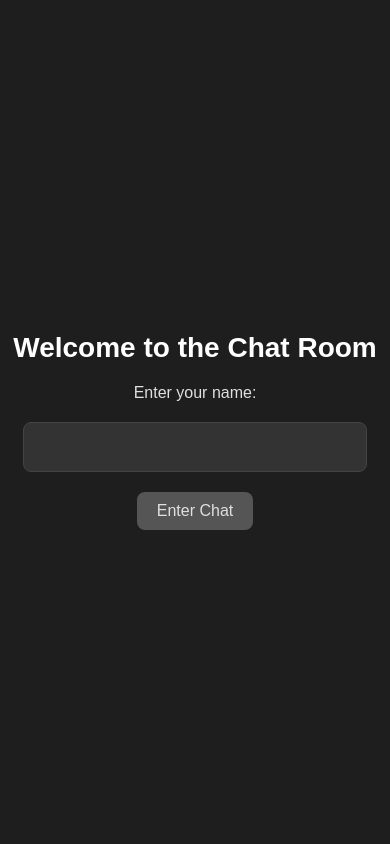
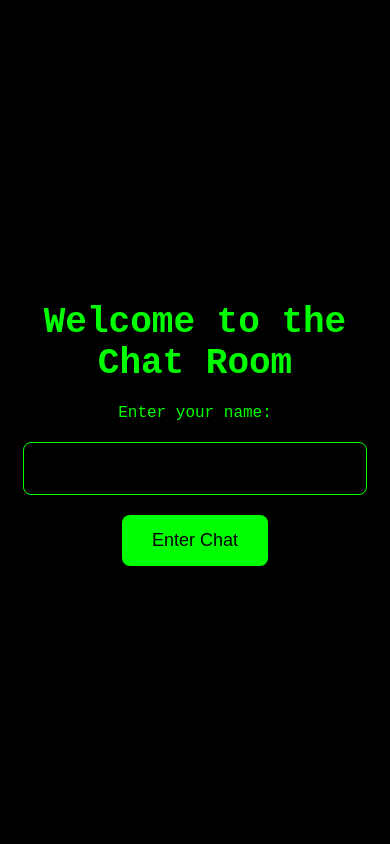
Before and after one commit to vjaykr/Chat-Application, a Flask app: page / in a window 390 px wide. Run offline with Flask 3, Linux system fonts and the light colour scheme.

Commit message:
kali theme

```diff
--- a/static/style.css
+++ b/static/style.css
@@ -5,9 +5,9 @@ html, body {
     height: 100%;
     width: 100%;
     overflow: hidden;
-    font-family: Arial, sans-serif;
-    background-color: #121212; /* Dark background color */
-    color: #e0e0e0; /* Light text color */
+    font-family: 'Courier New', Courier, monospace; /* Monospace font for a terminal feel */
+    background-color: #000000; /* Black background color */
+    color: #00ff00; /* Bright green text color */
 }
 
 /* Login Screen (index.html) */
@@ -16,7 +16,7 @@ html, body {
     justify-content: center;
     align-items: center;
     height: 100%;
-    background-color: #1e1e1e; /* Dark background color for the container */
+    background-color: #000000; /* Black background color for the container */
     flex-direction: column;
     text-align: center;
 }
@@ -24,7 +24,7 @@ html, body {
 .welcome-container h1 {
     font-size: 36px;
     margin-bottom: 20px;
-    color: #ffffff; /* White text for the heading */
+    color: #00ff00; /* Bright green text for the heading */
 }
 
 .welcome-container input[type="text"] {
@@ -32,19 +32,19 @@ html, body {
     max-width: 400px;
     padding: 15px;
     font-size: 18px;
-    border: 1px solid #444444;
+    border: 1px solid #00ff00; /* Green border */
     border-radius: 8px;
     margin-top: 20px;
-    background-color: #333333;
-    color: #e0e0e0;
+    background-color: #000000; /* Black background for input */
+    color: #00ff00; /* Bright green text */
     text-align: center; /* Centered text inside the input box */
 }
 
 .enter-button {
     margin-top: 20px;
     padding: 15px 30px;
-    background-color: #555555;
-    color: #e0e0e0;
+    background-color: #00ff00; /* Bright green button */
+    color: #000000; /* Black text for button */
     border: none;
     border-radius: 8px;
     cursor: pointer;
@@ -53,64 +53,49 @@ html, body {
 }
 
 .enter-button:hover {
-    background-color: #777777;
-}
-
-@media screen and (max-width: 600px) {
-    .welcome-container h1 {
-        font-size: 28px;
-    }
-
-    .welcome-container input[type="text"] {
-        font-size: 16px;
-    }
-
-    .enter-button {
-        font-size: 16px;
-        padding: 10px 20px;
-    }
+    background-color: #009900; /* Darker green on hover */
 }
 
 /* Chat Screen (chat.html) */
 .chat-container {
     width: 100%; /* Full width */
     height: 100%; /* Full height */
-    background: #1e1e1e; /* Background color for the chat container */
+    background: #000000; /* Black background for the chat container */
     display: flex;
     flex-direction: column;
 }
 
 header {
-    background-color: #333333;
-    color: #e0e0e0;
+    background-color: #333333; /* Dark grey background for header */
+    color: #00ff00; /* Bright green text */
     padding: 15px;
     text-align: center;
     font-size: 24px;
-    border-bottom: 1px solid #444444;
+    border-bottom: 1px solid #00ff00; /* Green border */
 }
 
 .chat-box {
     flex-grow: 1;
     padding: 20px;
     overflow-y: auto;
-    background-color: #1e1e1e;
+    background-color: #000000; /* Black background for chat box */
 }
 
 .message-box {
     display: flex;
     padding: 10px;
-    background-color: #2c2c2c;
-    border-top: 1px solid #444444;
+    background-color: #333333; /* Dark grey background for message box */
+    border-top: 1px solid #00ff00; /* Green border */
 }
 
 .message-input {
     flex: 1;
     padding: 10px;
     font-size: 16px;
-    border: 1px solid #444444;
+    border: 1px solid #00ff00; /* Green border */
     border-radius: 8px;
-    background-color: #333333;
-    color: #e0e0e0;
+    background-color: #000000; /* Black background for input */
+    color: #00ff00; /* Bright green text */
     margin-right: 10px;
 }
 
```
Also changed, not shown: other parts of static/style.css (+16 -16 lines), static/script.js (+67 -20 lines).
